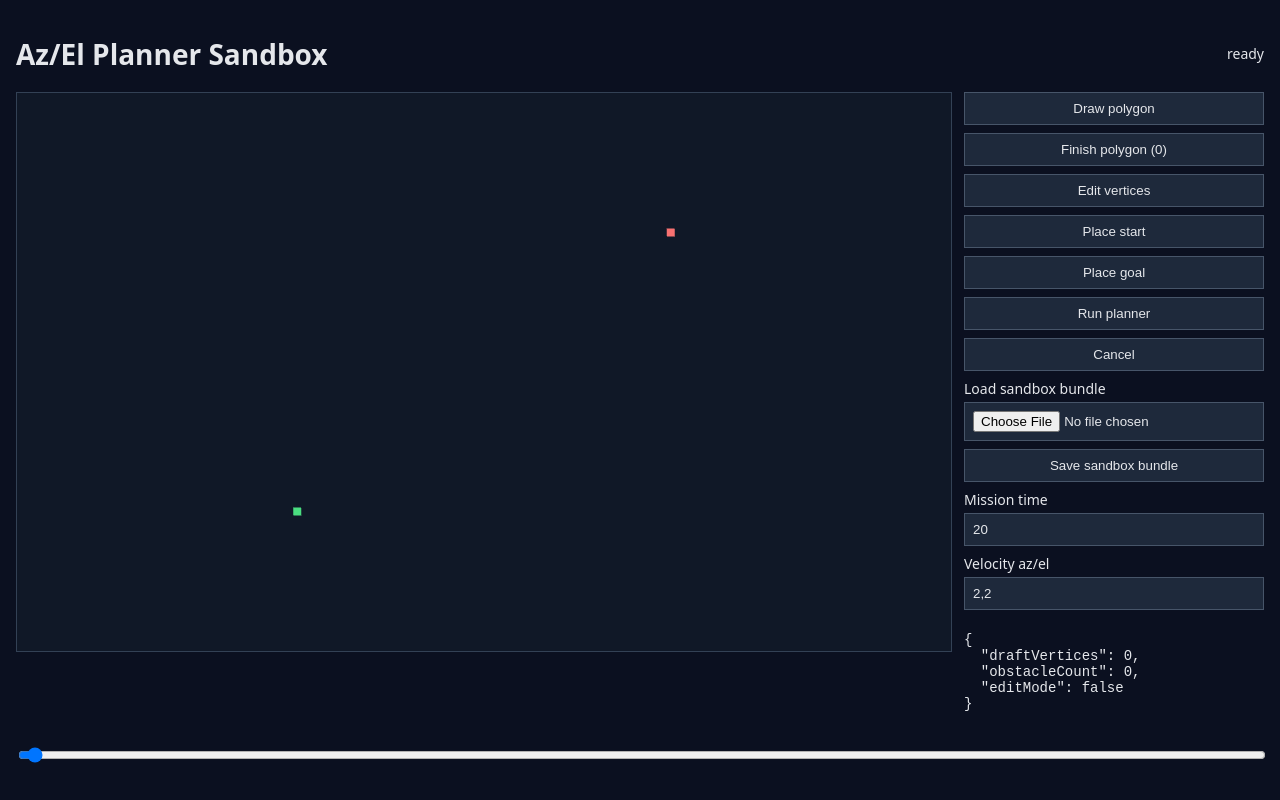
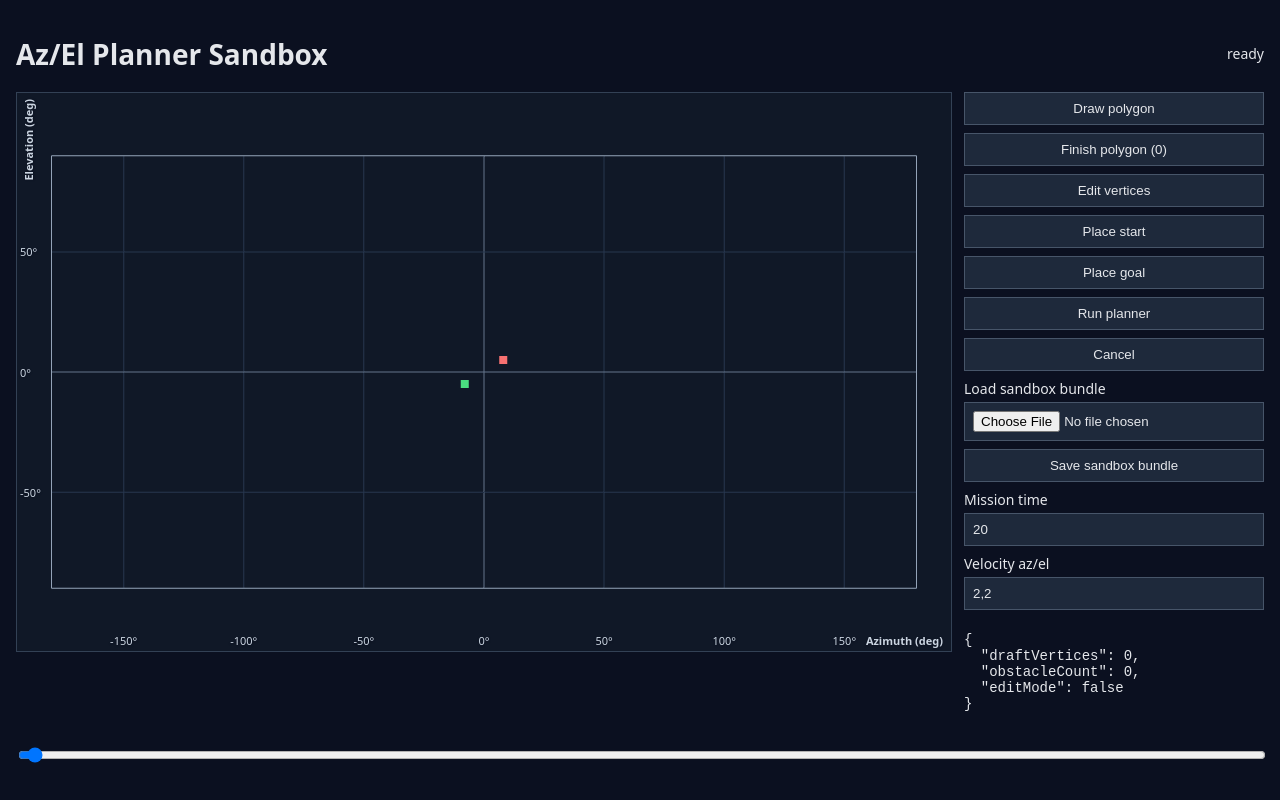
Before and after one commit to kevvtrinh/AzElObsAvoid, a React (Vite) app in the folder websandbox/: page / in a window 1280 px wide. Built offline with nearby package versions, Linux system fonts and the light colour scheme.

Commit message:
websandbox: add workspace coordinate frame

```diff
--- a/websandbox/src/main.jsx
+++ b/websandbox/src/main.jsx
@@ -3,28 +3,110 @@ import { createRoot } from 'react-dom/client';
 import * as THREE from 'three';
 import './styles.css';
 
-const initialScene = { obstacles: [], initialState: { time_s: 0, position_deg: [-8, -5], velocity_deg_s: [0, 0], acceleration_deg_s2: [0, 0] }, goalState: { time_s: 20, position_deg: [8, 5], velocity_deg_s: [0, 0], acceleration_deg_s2: [0, 0] }, limits: { maxVelocity_deg_s: [2, 2], maxAcceleration_deg_s2: [0.75, 0.75], maxJerk_deg_s3: [2.5, 2.5], azimuthInterval_deg: [-20, 20], elevationInterval_deg: [-10, 10] }, plannerOptions: { GoalTimeMode: 'fixedArrival', MaximumSeedCount: 3 } };
+const initialScene = { obstacles: [], initialState: { time_s: 0, position_deg: [-8, -5], velocity_deg_s: [0, 0], acceleration_deg_s2: [0, 0] }, goalState: { time_s: 20, position_deg: [8, 5], velocity_deg_s: [0, 0], acceleration_deg_s2: [0, 0] }, limits: { maxVelocity_deg_s: [2, 2], maxAcceleration_deg_s2: [0.75, 0.75], maxJerk_deg_s3: [2.5, 2.5], azimuthInterval_deg: [-180, 180], elevationInterval_deg: [-90, 90] }, plannerOptions: { GoalTimeMode: 'fixedArrival', MaximumSeedCount: 3 } };
 const sceneBounds = (scene) => ({ left: scene.limits.azimuthInterval_deg[0], right: scene.limits.azimuthInterval_deg[1], bottom: scene.limits.elevationInterval_deg[0], top: scene.limits.elevationInterval_deg[1] });
+
+const clamp = (value, low, high) => Math.min(Math.max(value, low), high);
+
+function createViewport(bounds, width_px, height_px) {
+  const centerAzimuth_deg = (bounds.left + bounds.right) / 2;
+  const centerElevation_deg = (bounds.bottom + bounds.top) / 2;
+  const workspaceWidth_deg = bounds.right - bounds.left;
+  const workspaceHeight_deg = bounds.top - bounds.bottom;
+  const canvasAspect = width_px / Math.max(height_px, 1);
+  let viewportWidth_deg = workspaceWidth_deg * 1.08;
+  let viewportHeight_deg = workspaceHeight_deg * 1.12;
+  if (viewportWidth_deg / viewportHeight_deg > canvasAspect) {
+    viewportHeight_deg = viewportWidth_deg / canvasAspect;
+  } else {
+    viewportWidth_deg = viewportHeight_deg * canvasAspect;
+  }
+  return {
+    left: centerAzimuth_deg - viewportWidth_deg / 2,
+    right: centerAzimuth_deg + viewportWidth_deg / 2,
+    bottom: centerElevation_deg - viewportHeight_deg / 2,
+    top: centerElevation_deg + viewportHeight_deg / 2,
+  };
+}
+
+function createTicks(minimum_deg, maximum_deg) {
+  const desiredStep_deg = (maximum_deg - minimum_deg) / 8;
+  const exponent = 10 ** Math.floor(Math.log10(desiredStep_deg));
+  const multiplier = [1, 2, 5, 10].find((value) => value * exponent >= desiredStep_deg);
+  const step_deg = (multiplier || 10) * exponent;
+  const firstTick_deg = Math.ceil(minimum_deg / step_deg) * step_deg;
+  const ticks = [];
+  for (let tick_deg = firstTick_deg; tick_deg <= maximum_deg + step_deg * 1e-8; tick_deg += step_deg) {
+    ticks.push(Math.abs(tick_deg) < step_deg * 1e-8 ? 0 : +tick_deg.toFixed(8));
+  }
+  return ticks;
+}
+
+function degreeLabel(value_deg) {
+  return `${Number.isInteger(value_deg) ? value_deg : value_deg.toFixed(1)}°`;
+}
+
+function CoordinateFrame({ bounds, viewport }) {
+  if (!viewport) return null;
+  const toLeftPercent = (value_deg) => (value_deg - viewport.left) / (viewport.right - viewport.left) * 100;
+  const toBottomPercent = (value_deg) => (value_deg - viewport.bottom) / (viewport.top - viewport.bottom) * 100;
+  const azimuthTicks_deg = createTicks(bounds.left, bounds.right);
+  const elevationTicks_deg = createTicks(bounds.bottom, bounds.top);
+  return <div className="coordinate-frame" aria-hidden="true">
+    {azimuthTicks_deg.map((tick_deg) => <span className="azimuth-tick-label" key={`az-${tick_deg}`} style={{ left: `${toLeftPercent(tick_deg)}%` }}>{degreeLabel(tick_deg)}</span>)}
+    {elevationTicks_deg.map((tick_deg) => <span className="elevation-tick-label" key={`el-${tick_deg}`} style={{ bottom: `${toBottomPercent(tick_deg)}%` }}>{degreeLabel(tick_deg)}</span>)}
+    <span className="azimuth-axis-label">Azimuth (deg)</span>
+    <span className="elevation-axis-label">Elevation (deg)</span>
+  </div>;
+}
 
 function Plane({ scene, result, time, mode, onPoint, onVertexMove }) {
   const mount = useRef();
+  const [viewport, setViewport] = useState();
   useEffect(() => {
-    const bounds = sceneBounds(scene); const renderer = new THREE.WebGLRenderer({ antialias: true });
-    const camera = new THREE.OrthographicCamera(bounds.left, bounds.right, bounds.top, bounds.bottom, 0.1, 100); camera.position.z = 10;
+    const bounds = sceneBounds(scene);
+    const renderer = new THREE.WebGLRenderer({ antialias: true });
+    const width_px = mount.current.clientWidth;
+    const height_px = mount.current.clientHeight;
+    const currentViewport = createViewport(bounds, width_px, height_px);
+    const camera = new THREE.OrthographicCamera(
+      currentViewport.left, currentViewport.right, currentViewport.top,
+      currentViewport.bottom, 0.1, 100,
+    );
+    camera.position.z = 10;
     const world = new THREE.Scene(); world.background = new THREE.Color('#101827');
     const drawLine = (points, color, closed = false) => { if (!points?.length) return; const geometry = new THREE.BufferGeometry().setFromPoints((closed ? [...points, points[0]] : points).map(([x, y]) => new THREE.Vector3(x, y, 0))); world.add(new THREE.Line(geometry, new THREE.LineBasicMaterial({ color }))); };
     const drawVertices = (points, color) => { if (!points?.length) return; const geometry = new THREE.BufferGeometry().setFromPoints(points.map(([x, y]) => new THREE.Vector3(x, y, 0.1))); world.add(new THREE.Points(geometry, new THREE.PointsMaterial({ color, size: 8, sizeAttenuation: false }))); };
+    const drawGrid = () => {
+      const azimuthTicks_deg = createTicks(bounds.left, bounds.right);
+      const elevationTicks_deg = createTicks(bounds.bottom, bounds.top);
+      for (const azimuth_deg of azimuthTicks_deg) {
+        drawLine([[azimuth_deg, bounds.bottom], [azimuth_deg, bounds.top]],
+          azimuth_deg === 0 ? 0x64748b : 0x26354d);
+      }
+      for (const elevation_deg of elevationTicks_deg) {
+        drawLine([[bounds.left, elevation_deg], [bounds.right, elevation_deg]],
+          elevation_deg === 0 ? 0x64748b : 0x26354d);
+      }
+      drawLine([
+        [bounds.left, bounds.bottom], [bounds.right, bounds.bottom],
+        [bounds.right, bounds.top], [bounds.left, bounds.top],
+      ], 0x94a3b8, true);
+    };
+    drawGrid();
     const activeSlices = scene.obstacles.map((obstacle) => { const index = Math.max(0, obstacle.slices.findLastIndex((_, sliceIndex) => (obstacle.time_s?.[sliceIndex] ?? 0) <= time)); const vertices = obstacle.slices[index]?.vertices_deg ?? []; drawLine(vertices, 0xee7d72, true); if (mode === 'edit') drawVertices(vertices, 0xfbbf24); return index; });
     drawVertices([scene.initialState.position_deg], 0x4ade80); drawVertices([scene.goalState.position_deg], 0xf87171); if (result?.position_deg?.length) drawLine(result.position_deg, 0x60a5fa);
-    renderer.setSize(mount.current.clientWidth, mount.current.clientHeight); mount.current.appendChild(renderer.domElement); renderer.render(world, camera);
-    const toPosition = (event) => { const box = renderer.domElement.getBoundingClientRect(); return [bounds.left + (event.clientX - box.left) / box.width * (bounds.right - bounds.left), bounds.top - (event.clientY - box.top) / box.height * (bounds.top - bounds.bottom)]; };
+    renderer.setSize(width_px, height_px); mount.current.appendChild(renderer.domElement); renderer.render(world, camera);
+    setViewport(currentViewport);
+    const toPosition = (event) => { const box = renderer.domElement.getBoundingClientRect(); const azimuth_deg = currentViewport.left + (event.clientX - box.left) / box.width * (currentViewport.right - currentViewport.left); const elevation_deg = currentViewport.top - (event.clientY - box.top) / box.height * (currentViewport.top - currentViewport.bottom); return [clamp(azimuth_deg, bounds.left, bounds.right), clamp(elevation_deg, bounds.bottom, bounds.top)]; };
     let drag = null;
     const findVertex = (event) => { const position = toPosition(event); const box = renderer.domElement.getBoundingClientRect(); const threshold_deg = 12 / box.width * (bounds.right - bounds.left); let nearest = null; scene.obstacles.forEach((obstacle, obstacleIndex) => obstacle.slices[activeSlices[obstacleIndex]]?.vertices_deg.forEach((vertex, vertexIndex) => { const distance = Math.hypot(vertex[0] - position[0], vertex[1] - position[1]); if (distance <= threshold_deg && (!nearest || distance < nearest.distance)) nearest = { obstacleIndex, vertexIndex, distance }; })); return nearest; };
     const pointerDown = (event) => { if (mode === 'edit') drag = findVertex(event); }; const pointerMove = (event) => { if (drag) onVertexMove(drag, toPosition(event)); }; const pointerUp = (event) => { if (drag) { drag = null; return; } if (mode !== 'edit') onPoint(toPosition(event)); };
     renderer.domElement.addEventListener('pointerdown', pointerDown); renderer.domElement.addEventListener('pointermove', pointerMove); renderer.domElement.addEventListener('pointerup', pointerUp);
     return () => { renderer.domElement.removeEventListener('pointerdown', pointerDown); renderer.domElement.removeEventListener('pointermove', pointerMove); renderer.domElement.removeEventListener('pointerup', pointerUp); renderer.dispose(); mount.current?.replaceChildren(); };
   }, [scene, result, time, mode, onPoint, onVertexMove]);
-  return <div className="plane" ref={mount} />;
+  const bounds = sceneBounds(scene);
+  return <div className="plane"><div className="canvas-mount" ref={mount} /><CoordinateFrame bounds={bounds} viewport={viewport} /></div>;
 }
 
 function App() {
--- a/websandbox/src/styles.css
+++ b/websandbox/src/styles.css
@@ -1 +1 @@
-*{box-sizing:border-box}body{margin:0;background:#0b1020;color:#e5e7eb;font:14px system-ui}main{padding:16px}header{display:flex;justify-content:space-between;align-items:center}.workspace{display:grid;grid-template-columns:1fr 300px;gap:12px}.plane{height:70vh;background:#101827;border:1px solid #334155;touch-action:none}aside{display:grid;align-content:start;gap:8px}button,input{padding:8px;background:#1e293b;color:#e5e7eb;border:1px solid #475569}label{display:grid;gap:4px}output,a{padding:8px;background:#172033;color:#bfdbfe}pre{white-space:pre-wrap;max-height:35vh;overflow:auto}.scrub{width:100%;margin-top:12px}
+*{box-sizing:border-box}body{margin:0;background:#0b1020;color:#e5e7eb;font:14px system-ui}main{padding:16px}header{display:flex;justify-content:space-between;align-items:center}.workspace{display:grid;grid-template-columns:1fr 300px;gap:12px}.plane{position:relative;height:70vh;background:#101827;border:1px solid #334155;overflow:hidden;touch-action:none}.canvas-mount,.canvas-mount canvas{display:block;width:100%;height:100%}.coordinate-frame{position:absolute;inset:0;pointer-events:none;color:#cbd5e1;font-size:11px;text-shadow:0 1px 2px #0b1020}.azimuth-tick-label{position:absolute;bottom:3px;transform:translateX(-50%)}.elevation-tick-label{position:absolute;left:3px;transform:translateY(50%)}.azimuth-axis-label{position:absolute;right:8px;bottom:3px;font-weight:600}.elevation-axis-label{position:absolute;left:4px;top:6px;writing-mode:vertical-rl;transform:rotate(180deg);font-weight:600}aside{display:grid;align-content:start;gap:8px}button,input{padding:8px;background:#1e293b;color:#e5e7eb;border:1px solid #475569}label{display:grid;gap:4px}output,a{padding:8px;background:#172033;color:#bfdbfe}pre{white-space:pre-wrap;max-height:35vh;overflow:auto}.scrub{width:100%;margin-top:12px}
```
